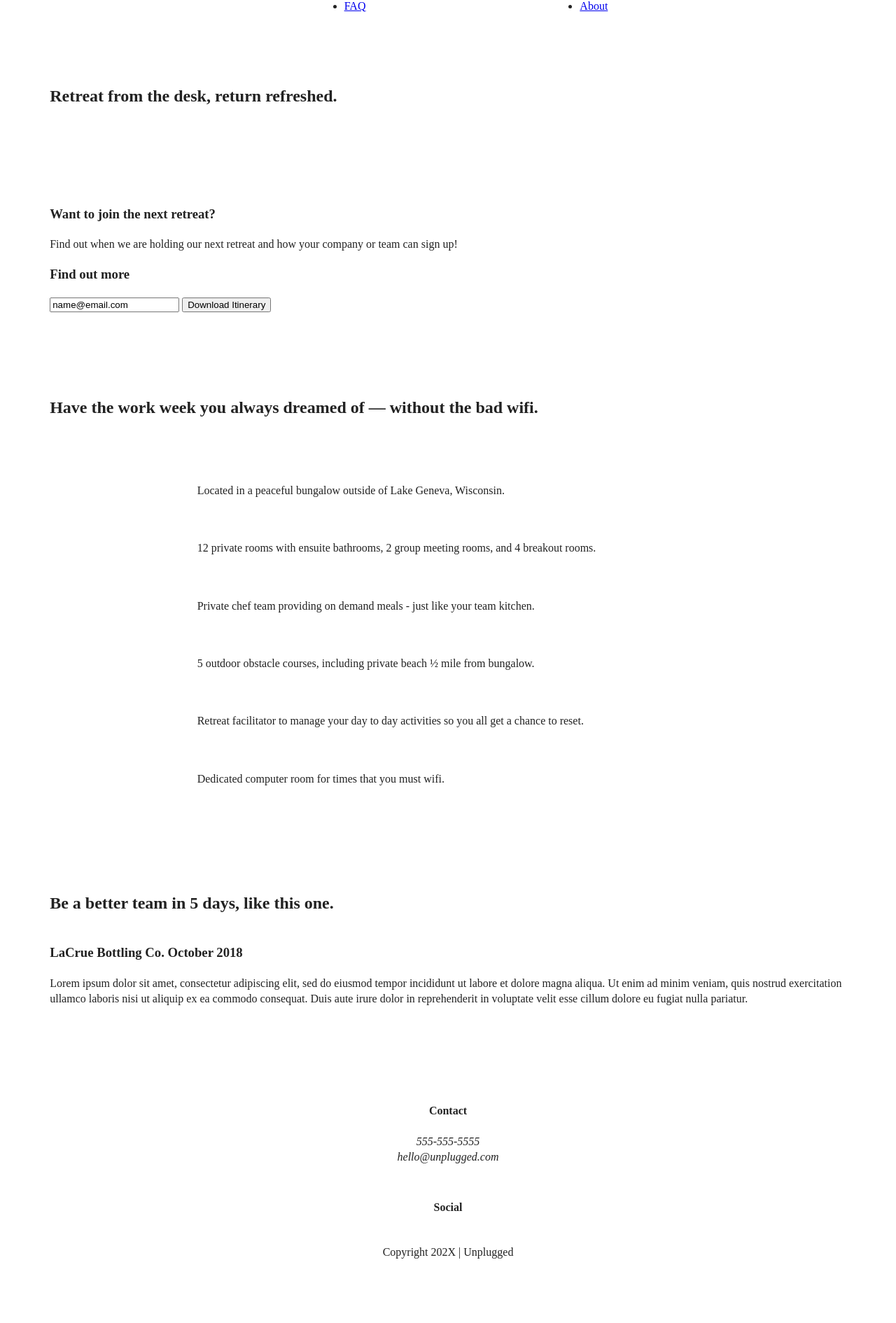
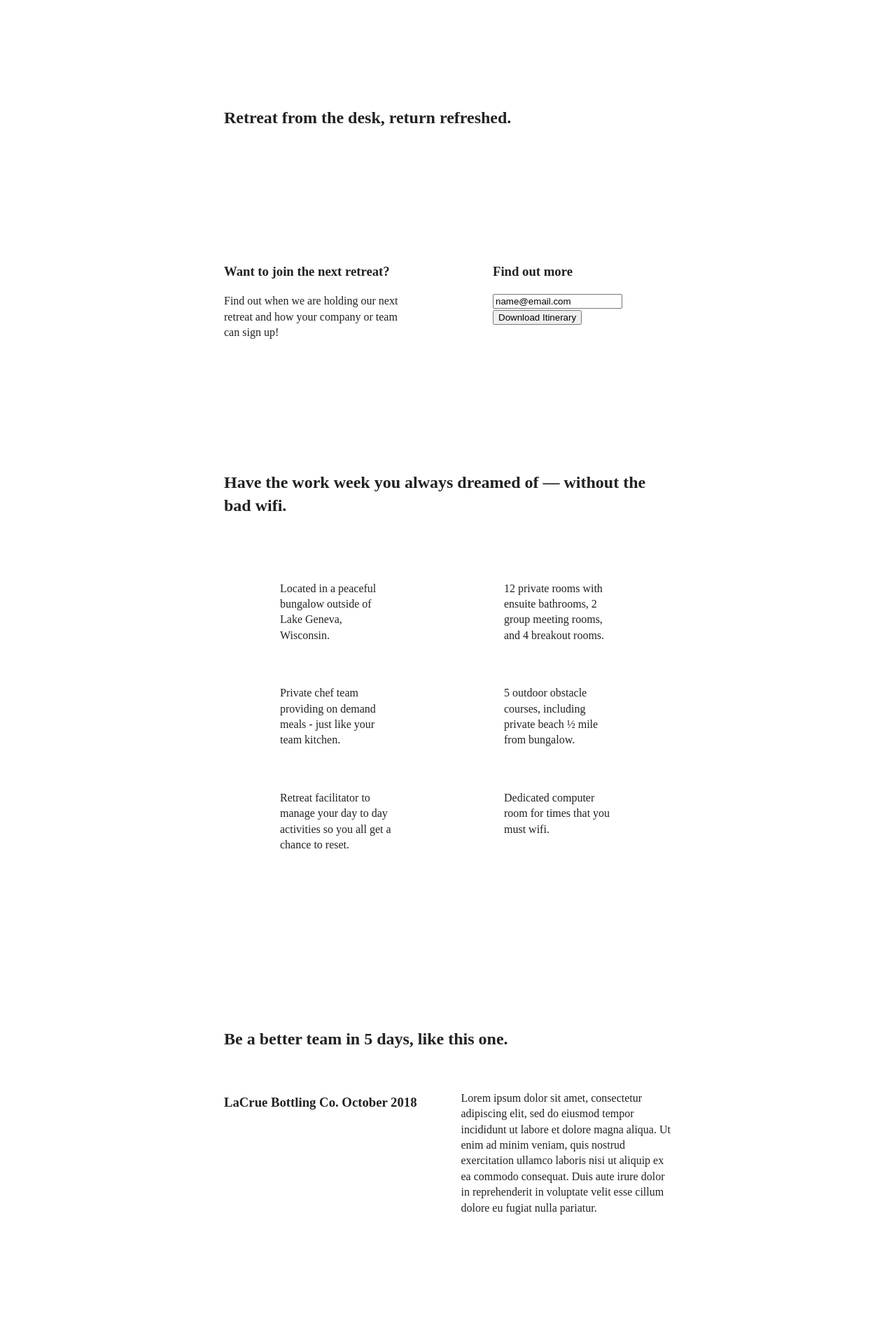
Before and after one commit to Nehemiah-A/unplugged, a website built with webpack: page index.html in a window 1280 px wide. Shown: the part 96-1986 px from the top of the page at 70% size. Built offline with nearby package versions, Linux system fonts and the light colour scheme.

Commit message:
Added media query for screen sizes of 768px and more

```diff
--- a/css/main.css
+++ b/css/main.css
@@ -338,14 +338,155 @@ margin-bottom: 60px;
    Modify as content requires.
    ========================================================================== */
 
-@media only screen and (min-width: 35em) {
-  /* Style adjustments for viewports that meet the condition */
+@media only screen and (min-width: 768px){
+  /*Tablet styles here*/
+ /* General styles */
+ .content-wrapper {
+  max-width: 640px;
+  margin: 100px 0;
+}
+
+/* Header */
+
+header {
+ padding: 33px 0;
+}
+
+header .content-wrapper {
+  width: 100%;
+  justify-content: space-between;
+}
+
+header nav {
+  width: 20%;
+}
+
+header nav ul {
+  justify-content: space-between;
+}
+
+.header-divider {
+  display: none;
+}
+
+/* Hero Area
+
+.hero-area {
+  display: flex;
+  justify-content: center;
+}
+*/
+
+/* Aside */
+aside .content-wrapper {
+  margin: 50px 0;
+  display: flex;
+  justify-content: space-between;
+  align-content: flex-start;
+}
+
+aside .content-wrapper .form-description,
+aside .content-wrapper .form {
+  width: 40%;
+  margin: 0;
+}
+
+/* Features */
+
+.features article {
+ display: flex;
+ align-items: center;
+ flex-flow: column wrap;
+ flex-basis: 50%;
+}
+
+.features .features-item-description {
+  width: 50%;
+}
+
+/* Reviews */
+.reviews article {
+ display: flex;
+ justify-content: space-between;
+}
+
+.reviews article div {
+  width: 49%;
+}
+
+/* Footer */
+footer .content-wrapper {
+  width: 65%;
+  margin: 100px 0;
+}
+
+.footer-content {
+ display: flex;
+ justify-content: space-between;
+ align-items: center;
+}
+
+footer .contact {
+  margin-bottom: 0;
+}
+
+footer .copyright {
+  width:100%;
+}
+
+/* ==========================================================================
+     About Page
+     ========================================================================== */
+
+     .mission-content {
+      display: flex;
+      justify-content: space-between;
+      align-items: flex-start;
+      padding-top: 20px
+    }
+
+    .mission-content p {
+      width: 45%;
+    }
+
+    .contact-section .content-wrapper h2 {
+      width: 80%;
+    }
+
+    .contact-content {
+      display: flex;
+      justify-content: space-between;
+      align-items: flex-start;
+    }
+
+    /* ==========================================================================
+       FAQ Page
+       ========================================================================== */
+
+    .faq .content-wrapper {
+      justify-content: space-between;
+    }
+
+    .faq-content {
+      flex-basis: 45%;
+    }
+
+    .faq h2 {
+      width: 100%;
+    }
+  }
+}
+
+
+@media only screen and (min-width: 1200px){
+  /*Desktop styles here*/
+
 }
 
 @media print,
-  (-webkit-min-device-pixel-ratio: 1.25),
-  (min-resolution: 1.25dppx),
-  (min-resolution: 120dpi) {
+(-webkit-min-device-pixel-ratio: 1.25),
+(min-resolution: 1.25dppx),
+(min-resolution: 120dpi) {
   /* Style adjustments for high resolution devices */
 }
 
```
